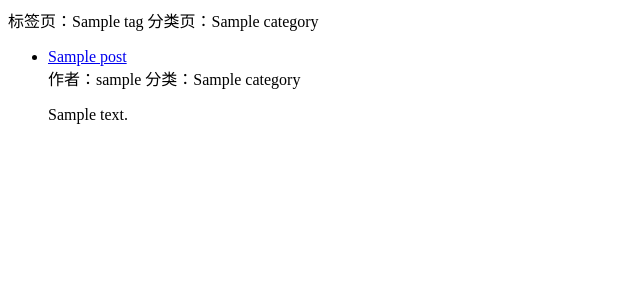
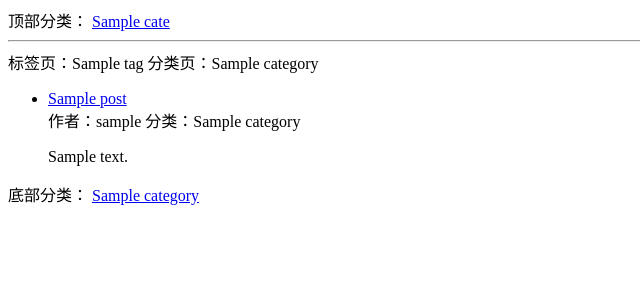
Before and after one commit to shifengrixia/typeidea, a Django app: template typeidea/templates/blog/list.html in a window 1280 px wide. Shown: the top 300 px of the page, without its empty margins (0-640 px from the left). Run offline with Django 3.2, Linux system fonts and the light colour scheme; tables that the repository leaves empty hold one stand-in row (values such as "Sample post"); the template is opened without the code that fills it: values that come from a table or form of the project are taken from there, most other values are stand-ins (such as "Sample title", 1, 10 or a date in 2020).

Commit message:
分类信息

```diff
--- a/blog/models.py
+++ b/blog/models.py
@@ -23,6 +23,23 @@ class Category(models.Model):
 
     def __str__(self):
         return self.name
+
+    @classmethod
+    def get_navs(cls):
+        categories = cls.objects.filter(cls.STATUS_NORMAL)
+        nav_categories = []
+        normal_categories = []
+        for cate in categories:
+            if cate.is_nav:
+                nav_categories.append(cate)
+            else:
+                normal_categories.append(cate)
+        # nav_categories = categories.filter(is_nav=True)
+        # normal_categories = categories.filter(is_nav=False)
+        return {
+            'navs': nav_categories,
+            'categories': normal_categories,
+        }
 
 
 class Tag(models.Model):
@@ -68,3 +85,30 @@ class Post(models.Model):
 
     def __str__(self):
         return self.title
+
+    @staticmethod
+    def get_by_tag(tag_id):
+        try:
+            tag = Tag.objects.get(id=tag_id)
+        except Tag.DoesNotExist:
+            tag = None
+            post_list = []
+        else:
+            post_list = tag.post_set.filter(status=Post.STATUS_NORMAL).select_related('owner', 'category')
+        return post_list, tag
+
+    @staticmethod
+    def get_by_category(category_id):
+        try:
+            category = Category.objects.get(id=category_id)
+        except Category.DoesNotExist:
+            category = None
+            post_list = []
+        else:
+            post_list = category.post_set.filter(status=Post.STATUS_NORMAL).select_related('owner', 'category')
+        return post_list, category
+
+    @classmethod
+    def latest_posts(cls):
+        queryset = cls.objects.filter(cls.STATUS_NORMAL)
+        return queryset
--- a/typeidea/templates/blog/list.html
+++ b/typeidea/templates/blog/list.html
@@ -5,6 +5,12 @@
     <title>typeidea 博客系统</title>
 </head>
 <body>
+<div>顶部分类：
+    {% for cate in navs %}
+        <a href="/category/{{ cate.id }}">{{ cate.name }}</a>
+    {% endfor %}
+</div>
+<hr>
 {% if tag %}
     标签页：{{ tag.name }}
 {% endif %}
@@ -23,5 +29,10 @@
         </li>
     {% endfor %}
 </ul>
+<div>底部分类：
+    {% for cate in categories %}
+        <a href="/category/{{ cate.id }}">{{ cate.name }}</a>
+    {% endfor %}
+</div>
 </body>
 </html>
```
Also changed, not shown: blog/views.py (+21 -15 lines).
